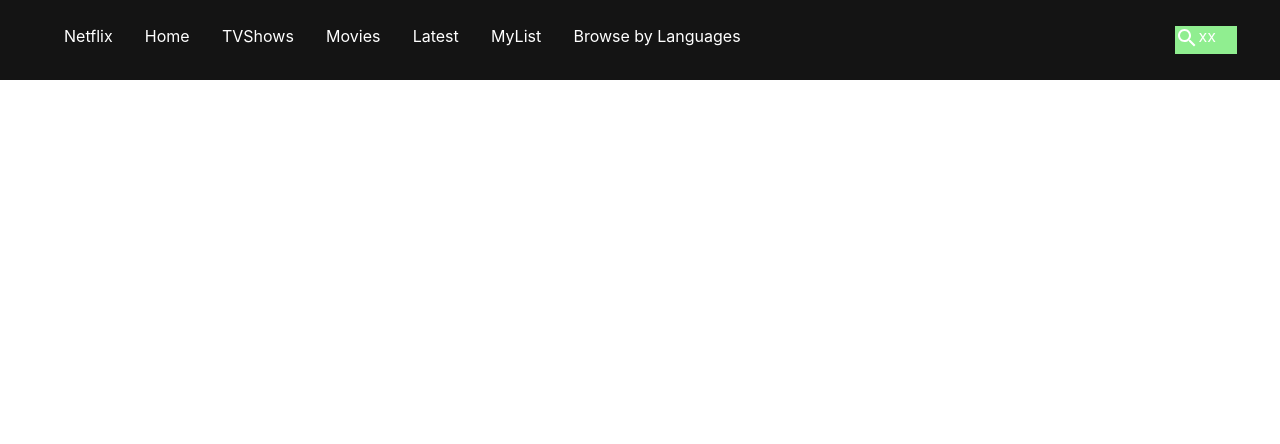
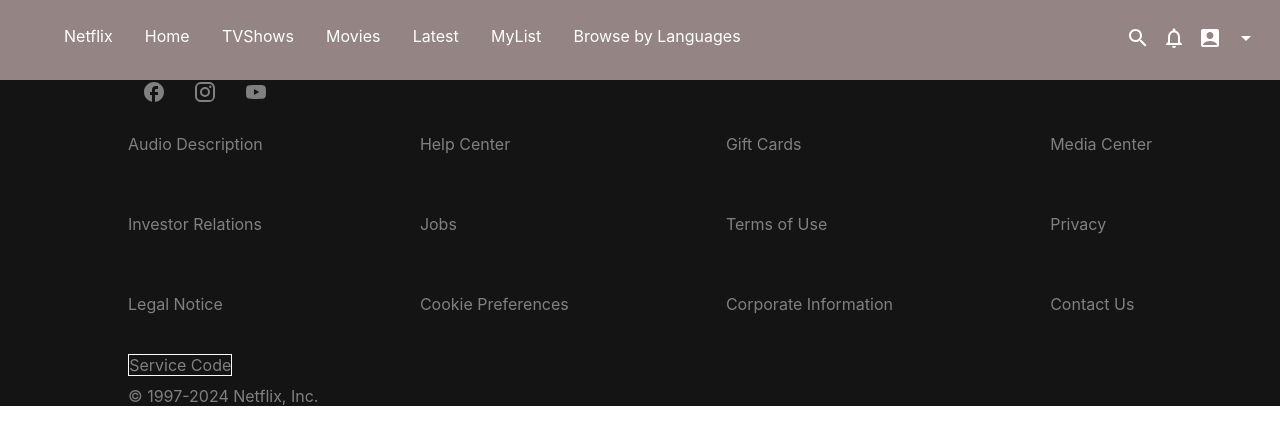
Before and after one commit to dannythedeveloper1/Netflix-Clone, a React (Create React App) app in the folder netflix-2024/: page / in a window 1280 px wide. Shown: the top 444 px of the page. Built offline with nearby package versions, Linux system fonts and the light colour scheme.

Commit message:
header and footer done

```diff
--- a/netflix-2024/package.json
+++ b/netflix-2024/package.json
@@ -3,6 +3,10 @@
   "version": "0.1.0",
   "private": true,
   "dependencies": {
+    "@emotion/react": "^11.11.3",
+    "@emotion/styled": "^11.11.0",
+    "@mui/icons-material": "^5.15.3",
+    "@mui/material": "^5.15.3",
     "@testing-library/jest-dom": "^5.17.0",
     "@testing-library/react": "^13.4.0",
     "@testing-library/user-event": "^13.5.0",
--- a/netflix-2024/src/App.js
+++ b/netflix-2024/src/App.js
@@ -1,10 +1,12 @@
 import './App.css';
 import Header from './components/header/Header';
+import Footer from './components/footer/Footer';
 
 function App() {
   return (
     <div className="App">
-      <Header/>
+      <Header />
+      <Footer/>
     </div>
   );
 }
--- a/netflix-2024/src/components/footer/Footer.js
+++ b/netflix-2024/src/components/footer/Footer.js
@@ -1,8 +1,57 @@
 import React from 'react'
-
+import FacebookOutlinedIcon from '@mui/icons-material/FacebookOutlined';
+import InstagramIcon from '@mui/icons-material/Instagram';
+import YouTubeIcon from '@mui/icons-material/YouTube';
+import "./footer.css";
 const Footer = () => {
   return (
-    <div>Footer</div>
+    <div className='footer_outer_container'>
+      <div className='footer_inner_container'>
+        <div className='footer_icons'>
+          <FacebookOutlinedIcon />
+          <InstagramIcon />
+          <YouTubeIcon />
+        </div>
+        <div className='footer_data'>
+          <div>
+            <ul>
+              <li>Audio Description</li>
+              <li>Investor Relations</li>
+              <li>Legal Notice</li>
+            </ul>
+          </div>
+          <div>
+            <ul>
+              <li>Help Center</li>
+              <li>Jobs</li>
+              <li>Cookie Preferences</li>
+            </ul>
+          </div>
+          <div>
+            <ul>
+              <li>Gift Cards</li>
+              <li>Terms of Use</li>
+              <li>Corporate Information</li>
+            </ul>
+          </div>
+          <div>
+            <ul>
+              <li>Media Center</li>
+              <li>Privacy</li>
+              <li>Contact Us</li>
+            </ul>
+          </div>
+        </div>
+        <div className='service_code'>
+          <p>
+            Service Code
+          </p>
+        </div>
+        <div className='copy-write'>
+          &copy; 1997-2024 Netflix, Inc.
+        </div>
+      </div>
+    </div>
   )
 }
 
--- a/netflix-2024/src/components/footer/footer.css
+++ b/netflix-2024/src/components/footer/footer.css
@@ -0,0 +1,36 @@
+.footer_outer_container {
+	background-color: #141414;
+	color: grey;
+    display: flex;
+    justify-content: center;
+}
+.footer_inner_container{
+    width: 80%;
+    /* background-color: red; */
+}
+.footer_icons{
+    /* background-color: blue; */
+    width: 15%;
+    display: flex;
+    justify-content: space-around;
+}
+.footer_data{
+    display: flex;
+    justify-content: space-between;
+}
+.footer_data ul{
+    list-style: none;
+    display: flex;
+    flex-direction: column;
+    justify-content: space-around;
+    /* background-color: blue; */
+    height: 30vh;
+}
+.service_code {
+    display: flex;
+    align-items: center;
+    justify-content: center;
+    border:#fff 1px solid;
+    width:10%;
+    margin:10px 0;
+}
--- a/netflix-2024/src/components/header/Header.js
+++ b/netflix-2024/src/components/header/Header.js
@@ -1,9 +1,20 @@
-import React from 'react'
+import React, { useEffect, useState } from 'react'
 import "./header.css";
 import SearchIcon from '@mui/icons-material/Search';
+import NotificationsNoneIcon from '@mui/icons-material/NotificationsNone';
+import AccountBoxIcon from '@mui/icons-material/AccountBox';
+import ArrowDropDownIcon from '@mui/icons-material/ArrowDropDown';
 const Header = () => {
+    const [show, setShow] = useState(false);
+    useEffect(() => {
+        window.addEventListener('scroll', () => {
+            if (window.scrollY > 100) {
+                setShow(true);
+            } else setShow(false);
+        })
+    }, []);
     return (
-        <div className='header_outer_container'>
+        <div className={`header_outer_container ${show && "nav__black"}`}>
             <div className='header_container'>
                 <div className='header_left'>
                     <ul>
@@ -19,8 +30,9 @@
                 <div className='header_right'>
                     <ul>
                         <li><SearchIcon/></li>
-                        <li>x</li>
-                        <li>x</li>
+                        <li><NotificationsNoneIcon /></li>
+                        <li><AccountBoxIcon/></li>
+                        <li><ArrowDropDownIcon/></li>
                     </ul>
                 </div>
             </div>
--- a/netflix-2024/src/components/header/header.css
+++ b/netflix-2024/src/components/header/header.css
@@ -1,12 +1,20 @@
 .header_outer_container{
+    position:sticky;
+    top: 0;
     display: flex;
     justify-content: center;
     align-items: center;
-    background-color: rgb(20, 20, 20);
+    background-color: rgb(148, 132, 132);
     height: 10vh;
     color: white;
+    transition:all 0.5s;
+    transition-timing-function: ease-in;
+    z-index: 1;
     /* font-family: Netflix Sans,Helvetica Neue,Segoe UI,Roboto,Ubuntu,sans-serif; */
     /* background-color: red; */
+}
+.nav__black{
+    background-color:  rgb(20, 20, 20);
 }
 .header_container{
     width: 90%;
@@ -24,6 +32,7 @@
 .header_right ul{
     width: 150%;
     display: flex;
+    justify-content: space-around;
     list-style: none;
-    background-color: lightgreen;
+    /* background-color: lightgreen; */
 }
```
Also changed, not shown: 1 other file (tests, documents, lock files or other folders).
